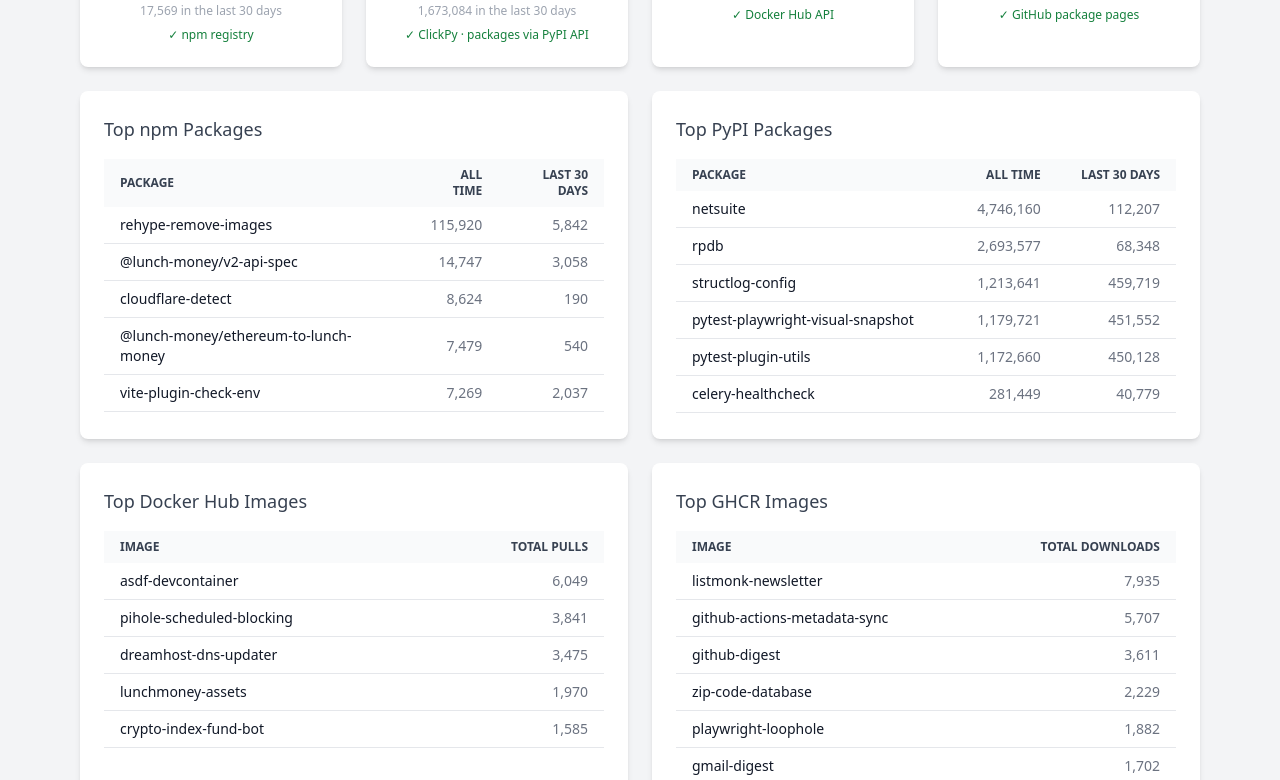
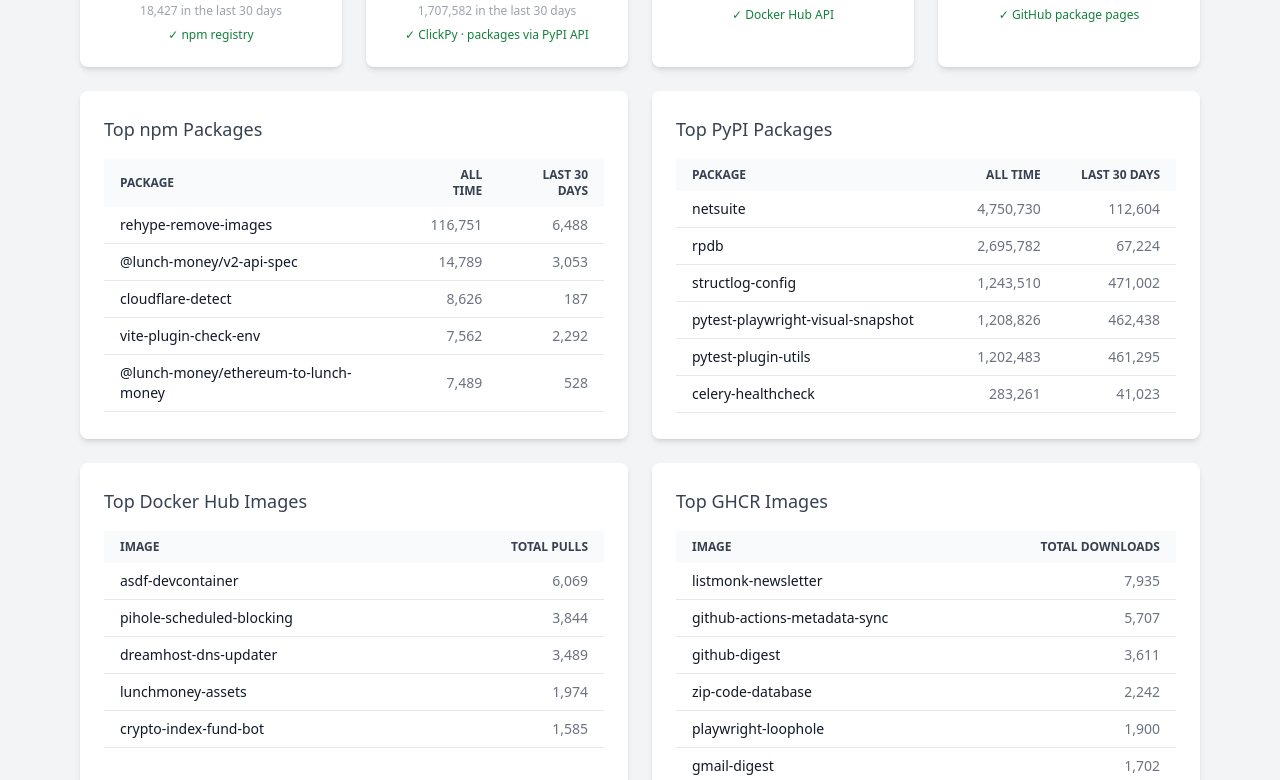
Before and after one commit to sroraldo/oss-dashboard, a plain HTML site: page index.html in a window 1280 px wide. Shown: the part 449-1229 px from the top of the page. Drawn offline with nearby package versions, Linux system fonts and the light colour scheme.

Commit message:
Update download stats

```diff
--- a/index.html
+++ b/index.html
@@ -9,365 +9,365 @@
     <!-- STATS:START -->
     <script>window.STATS = {
   "username": "iloveitaly",
-  "updated": "2026-11-18T07:24:21+00:00",
+  "updated": "2026-11-19T07:21:42+00:00",
   "npm": {
     "ok": true,
     "source": "npm registry",
-    "total": 193262,
+    "total": 194564,
     "packages": [
       {
         "name": "rehype-remove-images",
-        "downloads": 115920,
-        "last_30": 5842
+        "downloads": 116751,
+        "last_30": 6488
       },
       {
         "name": "@lunch-money/v2-api-spec",
-        "downloads": 14747,
-        "last_30": 3058
+        "downloads": 14789,
+        "last_30": 3053
       },
       {
         "name": "cloudflare-detect",
-        "downloads": 8624,
-        "last_30": 190
+        "downloads": 8626,
+        "last_30": 187
+      },
+      {
+        "name": "vite-plugin-check-env",
+        "downloads": 7562,
+        "last_30": 2292
       },
       {
         "name": "@lunch-money/ethereum-to-lunch-money",
-        "downloads": 7479,
-        "last_30": 540
+        "downloads": 7489,
+        "last_30": 528
       },
       {
-        "name": "vite-plugin-check-env",
-        "downloads": 7269,
-        "last_30": 2037
+        "name": "@lunch-money/lunch-money-js-v2",
+        "downloads": 6899,
+        "last_30": 2060
       },
       {
         "name": "lunch-money",
-        "downloads": 6878,
-        "last_30": 542
-      },
-      {
-        "name": "@lunch-money/lunch-money-js-v2",
-        "downloads": 6865,
-        "last_30": 2063
+        "downloads": 6895,
+        "last_30": 532
       },
       {
         "name": "@lunch-money/developer-docs",
-        "downloads": 6753,
-        "last_30": 1984
+        "downloads": 6758,
+        "last_30": 1974
       },
       {
         "name": "@lunch-money/kraken-extension",
-        "downloads": 4375,
+        "downloads": 4387,
         "last_30": 232
       },
       {
         "name": "@lunch-money/binance-to-lunch-money",
-        "downloads": 4025,
-        "last_30": 57
+        "downloads": 4028,
+        "last_30": 55
       },
       {
         "name": "@lunch-money/coinbase-to-lunch-money",
-        "downloads": 3608,
-        "last_30": 386
+        "downloads": 3621,
+        "last_30": 382
       },
       {
         "name": "better-node-inspect",
-        "downloads": 1686,
-        "last_30": 115
+        "downloads": 1687,
+        "last_30": 114
       },
       {
         "name": "@lunch-money/coinbase-pro-to-lunch-money",
-        "downloads": 1526,
-        "last_30": 29
+        "downloads": 1529,
+        "last_30": 28
       },
       {
         "name": "@lunch-money/preset-categories",
-        "downloads": 1479,
-        "last_30": 246
+        "downloads": 1489,
+        "last_30": 240
       },
       {
         "name": "analytics-plugin-rewardful",
-        "downloads": 1202,
-        "last_30": 198
+        "downloads": 1227,
+        "last_30": 213
       },
       {
         "name": "@lunch-money/v2-api-tests",
-        "downloads": 826,
-        "last_30": 50
+        "downloads": 827,
+        "last_30": 49
       }
     ],
     "period": "All Time",
-    "last_30": 17569
+    "last_30": 18427
   },
   "pypi": {
     "ok": true,
     "source": "ClickPy \u00b7 packages via PyPI API",
-    "total": 12017331,
+    "total": 12118395,
     "packages": [
       {
         "name": "netsuite",
-        "downloads": 4746160,
-        "last_30": 112207
+        "downloads": 4750730,
+        "last_30": 112604
       },
       {
         "name": "rpdb",
-        "downloads": 2693577,
-        "last_30": 68348
+        "downloads": 2695782,
+        "last_30": 67224
       },
       {
         "name": "structlog-config",
-        "downloads": 1213641,
-        "last_30": 459719
+        "downloads": 1243510,
+        "last_30": 471002
       },
       {
         "name": "pytest-playwright-visual-snapshot",
-        "downloads": 1179721,
-        "last_30": 451552
+        "downloads": 1208826,
+        "last_30": 462438
       },
       {
         "name": "pytest-plugin-utils",
-        "downloads": 1172660,
-        "last_30": 450128
+        "downloads": 1202483,
+        "last_30": 461295
       },
       {
         "name": "celery-healthcheck",
-        "downloads": 281449,
-        "last_30": 40779
+        "downloads": 283261,
+        "last_30": 41023
       },
       {
         "name": "funcy-pipe",
-        "downloads": 75380,
-        "last_30": 17762
+        "downloads": 75945,
+        "last_30": 18170
       },
       {
         "name": "fastapi-ipware",
-        "downloads": 54972,
-        "last_30": 7949
+        "downloads": 55494,
+        "last_30": 8146
       },
       {
         "name": "ipython-ctrlr-fzf",
-        "downloads": 53793,
-        "last_30": 2851
+        "downloads": 53817,
+        "last_30": 2735
       },
       {
         "name": "aiautocommit",
-        "downloads": 45445,
-        "last_30": 2343
+        "downloads": 45468,
+        "last_30": 2349
       },
       {
         "name": "github-overlord",
-        "downloads": 45018,
-        "last_30": 1791
+        "downloads": 45022,
+        "last_30": 1778
       },
       {
         "name": "activemodel",
-        "downloads": 43987,
-        "last_30": 2479
+        "downloads": 44049,
+        "last_30": 2465
       },
       {
         "name": "todoist-digest",
-        "downloads": 43920,
-        "last_30": 849
+        "downloads": 43935,
+        "last_30": 749
       },
       {
         "name": "clean-workspace",
-        "downloads": 41881,
-        "last_30": 636
+        "downloads": 41977,
+        "last_30": 725
       },
       {
         "name": "ipython-playground",
-        "downloads": 34881,
-        "last_30": 13793
+        "downloads": 35079,
+        "last_30": 13988
       },
       {
         "name": "gmail-digest",
-        "downloads": 21762,
-        "last_30": 358
+        "downloads": 21763,
+        "last_30": 353
       },
       {
         "name": "alembic-squawk",
-        "downloads": 19060,
-        "last_30": 7405
+        "downloads": 19429,
+        "last_30": 7612
+      },
+      {
+        "name": "detect-shadowed-modules",
+        "downloads": 18106,
+        "last_30": 3918
       },
       {
         "name": "beautiful-traceback",
-        "downloads": 17774,
-        "last_30": 2133
-      },
-      {
-        "name": "detect-shadowed-modules",
-        "downloads": 17746,
-        "last_30": 3663
+        "downloads": 17817,
+        "last_30": 2028
       },
       {
         "name": "llm-ide-rules",
-        "downloads": 17385,
-        "last_30": 1678
+        "downloads": 17407,
+        "last_30": 1673
+      },
+      {
+        "name": "docker-hosts",
+        "downloads": 17232,
+        "last_30": 4863
       },
       {
         "name": "gmail-draft-creator",
-        "downloads": 16812,
+        "downloads": 16815,
         "last_30": 280
       },
       {
-        "name": "docker-hosts",
-        "downloads": 16780,
-        "last_30": 4482
-      },
-      {
         "name": "react-router-routes",
-        "downloads": 15730,
-        "last_30": 3626
+        "downloads": 16092,
+        "last_30": 3869
       },
       {
         "name": "generate-fastapi-typed-routes",
-        "downloads": 15538,
-        "last_30": 3604
+        "downloads": 15865,
+        "last_30": 3855
       },
       {
         "name": "llm-sql-prompt",
-        "downloads": 14916,
-        "last_30": 565
+        "downloads": 14932,
+        "last_30": 572
       },
       {
         "name": "todoist-scheduler",
-        "downloads": 14712,
-        "last_30": 342
+        "downloads": 14718,
+        "last_30": 312
       },
       {
         "name": "pytest-celery-utils",
-        "downloads": 12143,
-        "last_30": 2430
+        "downloads": 12176,
+        "last_30": 2359
       },
       {
         "name": "git-history-extraction",
-        "downloads": 12134,
-        "last_30": 888
+        "downloads": 12138,
+        "last_30": 886
       },
       {
         "name": "uv-development-toggle",
-        "downloads": 11334,
-        "last_30": 514
+        "downloads": 11338,
+        "last_30": 493
       },
       {
         "name": "pytest-line-runner",
-        "downloads": 10557,
-        "last_30": 2398
+        "downloads": 10588,
+        "last_30": 2319
       },
       {
         "name": "datasette-enrichments-shell",
-        "downloads": 6571,
-        "last_30": 106
+        "downloads": 6573,
+        "last_30": 105
       },
       {
         "name": "sqlalchemy-postgres-point",
-        "downloads": 6290,
-        "last_30": 569
+        "downloads": 6301,
+        "last_30": 557
       },
       {
         "name": "docker-image-cleanup",
-        "downloads": 5858,
-        "last_30": 279
+        "downloads": 5867,
+        "last_30": 278
       },
       {
         "name": "pytest-playwright-artifacts",
-        "downloads": 5494,
-        "last_30": 884
+        "downloads": 5506,
+        "last_30": 890
       },
       {
         "name": "cloudflare-analytics",
-        "downloads": 4654,
-        "last_30": 440
+        "downloads": 4684,
+        "last_30": 463
       },
       {
         "name": "ics-to-datasette",
-        "downloads": 3868,
-        "last_30": 70
+        "downloads": 3870,
+        "last_30": 69
       },
       {
         "name": "radar-mapping-api",
-        "downloads": 3775,
-        "last_30": 478
+        "downloads": 3782,
+        "last_30": 449
       },
       {
         "name": "apple-maps-api",
-        "downloads": 3627,
-        "last_30": 888
+        "downloads": 3644,
+        "last_30": 881
       },
       {
         "name": "readwise-to-datasette",
-        "downloads": 3247,
+        "downloads": 3250,
         "last_30": 65
       },
       {
-        "name": "playwright-trace-analyzer",
-        "downloads": 2665,
-        "last_30": 234
+        "name": "ipython-copy",
+        "downloads": 2668,
+        "last_30": 174
       },
       {
-        "name": "ipython-copy",
-        "downloads": 2664,
-        "last_30": 172
+        "name": "playwright-trace-analyzer",
+        "downloads": 2668,
+        "last_30": 226
       },
       {
         "name": "todoist-to-md",
-        "downloads": 1833,
-        "last_30": 156
+        "downloads": 1839,
+        "last_30": 149
       },
       {
         "name": "lunchmoney-transaction-enhancer",
-        "downloads": 1597,
-        "last_30": 197
+        "downloads": 1598,
+        "last_30": 191
       },
       {
         "name": "lunchmoney-venmo-track",
-        "downloads": 1533,
-        "last_30": 173
+        "downloads": 1534,
+        "last_30": 166
       },
       {
         "name": "gohighlevel-api",
-        "downloads": 1266,
-        "last_30": 92
+        "downloads": 1267,
+        "last_30": 88
       },
       {
         "name": "cleanup-orphans",
-        "downloads": 558,
-        "last_30": 114
+        "downloads": 572,
+        "last_30": 126
       },
       {
         "name": "amazon-lunchmoney",
-        "downloads": 550,
-        "last_30": 202
+        "downloads": 554,
+        "last_30": 198
       },
       {
         "name": "pytest-playwright-pause",
-        "downloads": 413,
-        "last_30": 413
+        "downloads": 424,
+        "last_30": 424
       }
     ],
     "period": "All Time",
-    "last_30": 1673084
+    "last_30": 1707582
   },
   "docker": {
     "ok": true,
     "source": "Docker Hub API",
-    "total": 16920,
+    "total": 16961,
     "packages": [
       {
         "name": "asdf-devcontainer",
-        "downloads": 6049
+        "downloads": 6069
       },
       {
         "name": "pihole-scheduled-blocking",
-        "downloads": 3841
+        "downloads": 3844
       },
       {
         "name": "dreamhost-dns-updater",
-        "downloads": 3475
+        "downloads": 3489
       },
       {
         "name": "lunchmoney-assets",
-        "downloads": 1970
+        "downloads": 1974
       },
       {
         "name": "crypto-index-fund-bot",
@@ -378,7 +378,7 @@
   "ghcr": {
     "ok": true,
     "source": "GitHub package pages",
-    "total": 38542,
+    "total": 38605,
     "packages": [
       {
         "name": "listmonk-newsletter",
@@ -394,11 +394,11 @@
       },
       {
         "name": "zip-code-database",
-        "downloads": 2229
+        "downloads": 2242
       },
       {
         "name": "playwright-loophole",
-        "downloads": 1882
+        "downloads": 1900
       },
       {
         "name": "gmail-digest",
@@ -418,7 +418,7 @@
       },
       {
         "name": "pypi-api",
-        "downloads": 1065
+        "downloads": 1087
       },
       {
         "name": "docker-image-cleanup",
@@ -426,7 +426,7 @@
       },
       {
         "name": "pypi-data-to-dolthub",
-        "downloads": 551
+        "downloads": 561
       },
       {
         "name": "railpack-mise",
@@ -674,7 +674,7 @@
       }
     ]
   },
-  "grand_total": 12266055
+  "grand_total": 12368525
 };</script>
     <!-- STATS:END -->
 </head>
```
